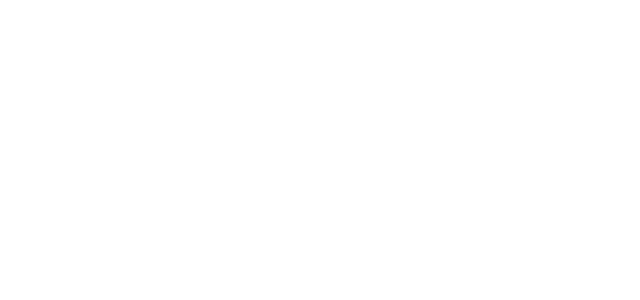
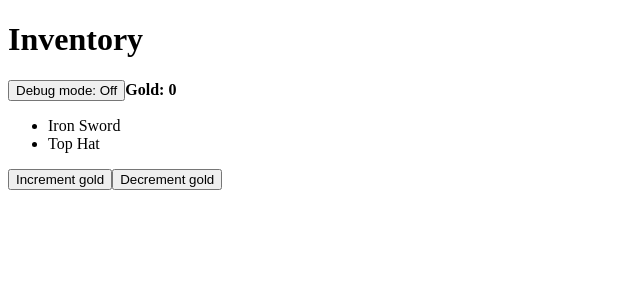
Before and after one commit to ChicoState/MuscleQuest, an Angular app in the folder muscle-quest-app/: page /inventory in a window 1280 px wide. Before the commit this address led to /. Shown: the top 300 px of the page, without its empty margins (0-640 px from the left). Built offline with nearby package versions, Linux system fonts and the light colour scheme.

Commit message:
Begin local storage

```diff
--- a/muscle-quest-app/src/app/app-routing.module.ts
+++ b/muscle-quest-app/src/app/app-routing.module.ts
@@ -2,11 +2,13 @@
 import { RouterModule, Routes } from '@angular/router';
 import { StartScreenComponent } from './start-screen/start-screen.component';
 import { SloaneLvlOneComponent } from './sloane-lvl-one/sloane-lvl-one.component';
+import { InventoryComponent } from './inventory/inventory.component';
 
 const routes: Routes = [
   { path: '', redirectTo: '/start', pathMatch: 'full' },
   { path: 'start', component: StartScreenComponent },
   { path: 'sloane-lvl-one', component: SloaneLvlOneComponent },
+  { path: 'inventory', component: InventoryComponent },
 ];
 
 @NgModule({
--- a/muscle-quest-app/src/app/app.module.ts
+++ b/muscle-quest-app/src/app/app.module.ts
@@ -5,12 +5,14 @@
 import { AppComponent } from './app.component';
 import { SloaneLvlOneComponent } from './sloane-lvl-one/sloane-lvl-one.component';
 import { StartScreenComponent } from './start-screen/start-screen.component';
+import { InventoryComponent } from './inventory/inventory.component';
 
 @NgModule({
   declarations: [
     AppComponent,
     StartScreenComponent,
-    SloaneLvlOneComponent
+    SloaneLvlOneComponent,
+    InventoryComponent
   ],
   imports: [
     BrowserModule,
--- /dev/null
+++ b/muscle-quest-app/src/app/inventory/inventory.component.html
@@ -0,0 +1,10 @@
+<h1>{{ title }}</h1>
+<button (click)="toggleDebug()">Debug mode: {{getDebug() ? 'On' : 'Off'}}</button>
+<strong>Gold: {{ getGold() }}</strong>
+<ul>
+    <li *ngFor="let item of getItems()">
+        {{ getName(item) }}<span *ngIf="getDebug()"> [{{item.id}}]</span>
+    </li>
+</ul>
+<button (click)="incrementGold()">Increment gold</button>
+<button (click)="decrementGold()">Decrement gold</button>
--- /dev/null
+++ b/muscle-quest-app/src/app/inventory/inventory.component.ts
@@ -0,0 +1,53 @@
+import { Component } from '@angular/core';
+import { getItemName } from 'src/lib/registry'
+import { ItemState, UserData } from 'src/lib/user'
+
+@Component({
+  selector: 'app-inventory',
+  templateUrl: './inventory.component.html',
+  styleUrls: ['./inventory.component.scss']
+})
+
+export class InventoryComponent {
+  constructor() {
+    if (localStorage.getItem('mq:debug') === null) {
+      localStorage.setItem('mq:debug', String(false))
+    }
+  }
+
+  title = "Inventory"
+
+  getDebug() {
+    return localStorage.getItem('mq:debug') == 'true'
+  }
+
+  getName(item: ItemState) {
+    return getItemName(item)
+  }
+
+  getItems() {
+    return UserData.get().items
+  }
+
+  getGold() {
+    return UserData.get().gold
+  }
+
+  incrementGold() {
+    return UserData.mutate((data) => {
+      data.gold++
+      return data
+    })
+  }
+
+  decrementGold() {
+    return UserData.mutate((data) => {
+      data.gold--
+      return data
+    })
+  }
+
+  toggleDebug() {
+    localStorage.setItem('mq:debug', String(!this.getDebug()))
+  }
+}
--- a/muscle-quest-app/src/app/start-screen/start-screen.component.html
+++ b/muscle-quest-app/src/app/start-screen/start-screen.component.html
@@ -1,2 +1,4 @@
 <p>start-screen works!</p>
 <a routerLink="/sloane-lvl-one">The Revenge of Time</a>
+<br />
+<a routerLink="/inventory">Inventory</a>
--- /dev/null
+++ b/muscle-quest-app/src/lib/registry.ts
@@ -0,0 +1,42 @@
+/*
+    Global registries which are not user-dependent.
+    These may be downloaded from a server in the future.
+*/
+import { ItemState } from "src/lib/user"
+
+export type Registry<Type> = {
+    [key: string]: Type
+}
+
+enum EquiptmentType {
+    HEAD,
+    BODY,
+    FEET,
+}
+
+export type Item = {
+    name: string,
+    equiptment_type?: EquiptmentType
+}
+
+export let item_registry: Registry<Item> = {
+    iron_sword: {
+        name: "Iron Sword",
+    },
+    top_hat: {
+        name: "Top Hat",
+        equiptment_type: EquiptmentType.HEAD
+    },
+    golden_boots: {
+        name: "Golden Boots",
+        equiptment_type: EquiptmentType.FEET
+    },
+}
+
+export function getItemName(state: ItemState) {
+    let item = item_registry[state.id]
+    if (item) {
+        return item.name
+    }
+    return "ItemState"+JSON.stringify(state)
+}
--- /dev/null
+++ b/muscle-quest-app/src/lib/user.ts
@@ -0,0 +1,53 @@
+export type ItemState = {
+    id: string,
+    data?: object
+}
+
+type DataObject = {
+    items: Array<ItemState>
+    gold: number
+}
+
+const DEFAULT_USER_DATA: DataObject = {
+    items: [
+        {
+            id: 'iron_sword'
+        },
+        {
+            id: 'top_hat'
+        },
+    ],
+    gold: 0,
+}
+
+let user_data: DataObject | null = null
+
+const USER_DATA_SAVE_KEY = 'mq:user_data'
+
+export let UserData = {
+    load: (): void => {
+        if (localStorage.getItem(USER_DATA_SAVE_KEY) === null) {
+            localStorage.setItem(USER_DATA_SAVE_KEY, JSON.stringify(DEFAULT_USER_DATA))
+        }
+        let x: string | null = localStorage.getItem(USER_DATA_SAVE_KEY)
+        user_data = JSON.parse(x || JSON.stringify(DEFAULT_USER_DATA))
+    },
+    save: ():void => {
+        localStorage.setItem(USER_DATA_SAVE_KEY, JSON.stringify(user_data))
+    },
+    get: (): DataObject => {
+        if (!user_data) {
+            UserData.load()
+        }
+        if (user_data != null) {
+            return user_data
+        } else {
+            throw "Error getting data, data is null"
+        }
+    },
+    mutate: (mutator: (data: DataObject) => DataObject): DataObject => {
+        user_data = mutator(UserData.get())
+        UserData.save()
+        return user_data
+    },
+}
```
Also changed, not shown: muscle-quest-app/src/app/inventory/inventory.component.scss (added), 2 other files (tests, documents, lock files or other folders).
